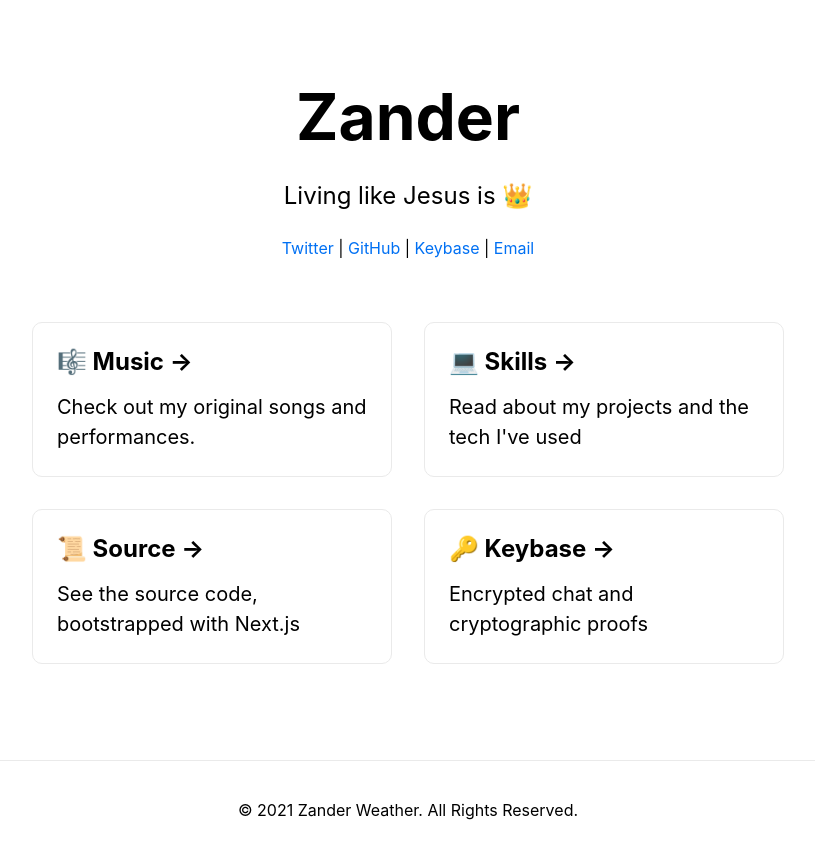
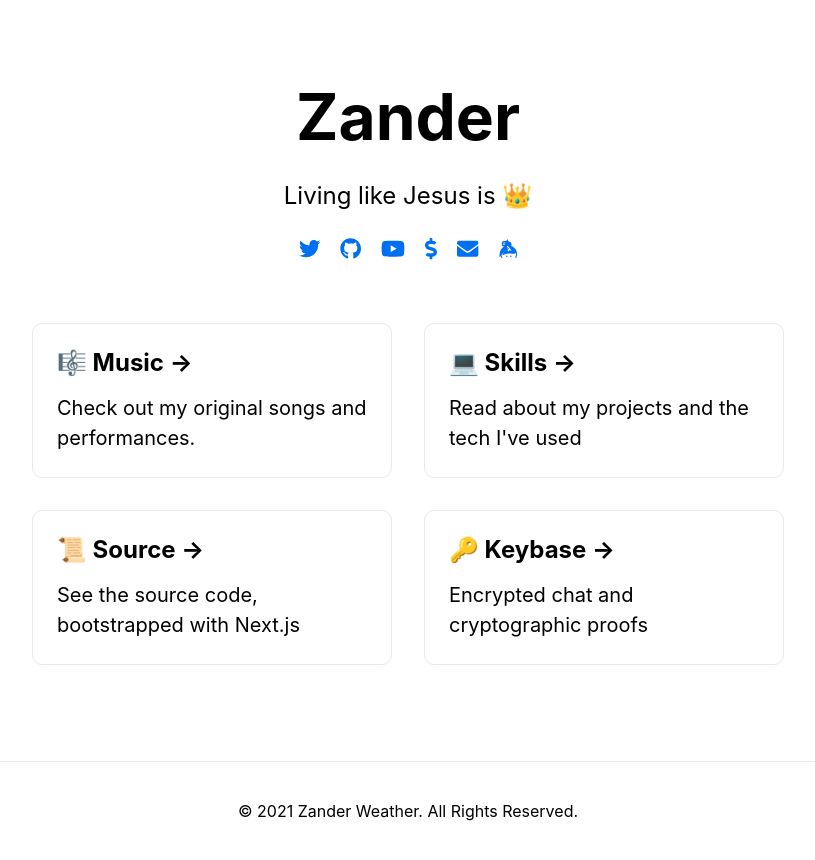
Before and after one commit to steamwings/me, a Next.js app: page / in a window 1280 px wide. Shown: the whole page, without its empty margins (232-1047 px from the left). Built offline with nearby package versions, Linux system fonts and the light colour scheme.

Commit message:
Use fontawesome social icons

```diff
--- a/package.json
+++ b/package.json
@@ -9,6 +9,10 @@
     "lint": "next lint"
   },
   "dependencies": {
+    "@fortawesome/fontawesome-svg-core": "^1.2.36",
+    "@fortawesome/free-brands-svg-icons": "^5.15.4",
+    "@fortawesome/free-solid-svg-icons": "^5.15.4",
+    "@fortawesome/react-fontawesome": "^0.1.15",
     "next": "11.1.2",
     "react": "17.0.2",
     "react-dom": "17.0.2"
--- a/pages/index.js
+++ b/pages/index.js
@@ -2,6 +2,9 @@ import Head from 'next/head'
 import Image from 'next/image'
 import Link from 'next/link'
 import styles from '../styles/Home.module.css'
+import { FontAwesomeIcon } from '@fortawesome/react-fontawesome'
+import { faTwitter, faGithub, faKeybase, faYoutube,  } from '@fortawesome/free-brands-svg-icons'
+import { faEnvelope, faDollarSign } from '@fortawesome/free-solid-svg-icons'
 
 export default function Home() {
   return (
@@ -24,11 +27,12 @@ export default function Home() {
         </p>
 
         <div className={styles.subtitle}>
-          <a href="https://twitter.com/zweather">Twitter</a>
-          &nbsp;|&nbsp;<a href="https://github.com/steamwings">GitHub</a>
-          &nbsp;|&nbsp;<a href="https://keybase.io/zweather">Keybase</a>
-          &nbsp;|&nbsp;<a href="mailto:zanderweather@outlook.com">Email</a>
-          {/* &nbsp;|&nbsp;<a href="https://venmo.com/u/zweather">Venmo</a> */}
+          <a href="https://twitter.com/zweather"><FontAwesomeIcon size="lg" icon={faTwitter} /></a>
+          <a href="https://github.com/steamwings"><FontAwesomeIcon size="lg" icon={faGithub} /></a>
+          <a href="https://www.youtube.com/channel/UCYtpQXhep8dADXhU11xsBXA"><FontAwesomeIcon size="lg" icon={faYoutube}/></a>
+          <a href="https://venmo.com/u/zweather"><FontAwesomeIcon size="lg" icon={faDollarSign} /></a>
+          <a href="mailto:zanderweather@outlook.com"><FontAwesomeIcon size="lg" icon={faEnvelope} /></a>
+          <a href="https://keybase.io/zweather"><FontAwesomeIcon size="lg" icon={faKeybase} /></a>
         </div>
 
         <div className={styles.grid}>
--- a/styles/Home.module.css
+++ b/styles/Home.module.css
@@ -40,6 +40,11 @@
 .subtitle a {
   color: #0070f3;
   text-decoration: none;
+  margin: 10px;
+}
+
+.fa {
+  size: "lg";
 }
 
 .title a:hover,
```
Also changed, not shown: 1 other file (tests, documents, lock files or other folders).
